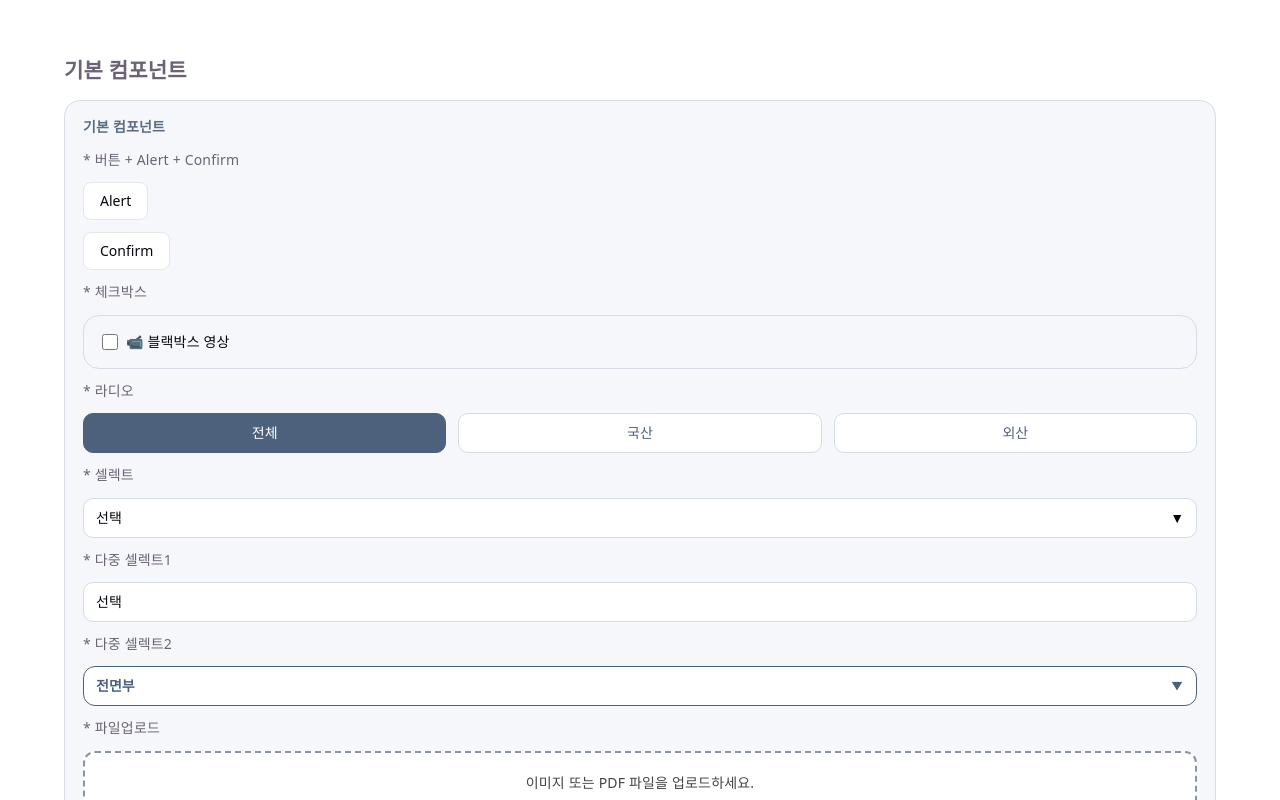
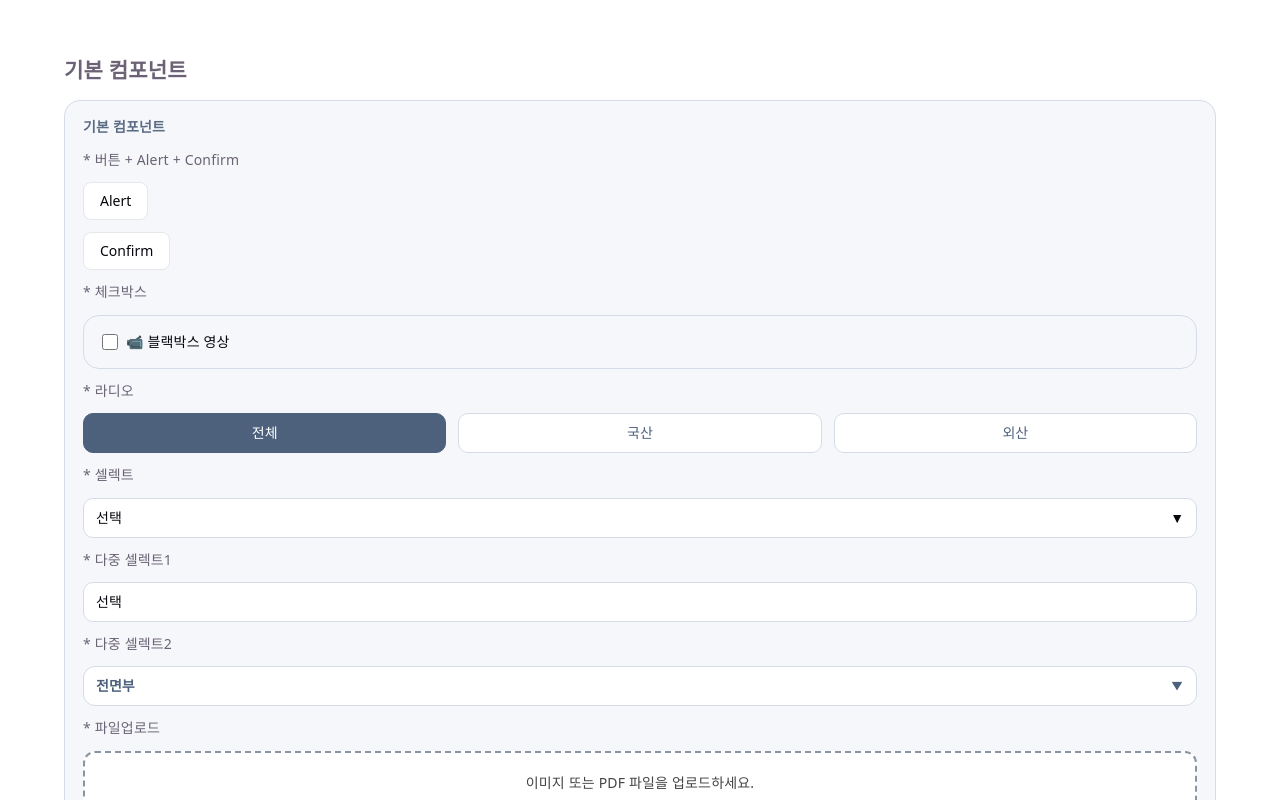
Before and after one commit to munjung/mvp-fe, a React (Vite) app: page /guide in a window 1280 px wide. Shown: the top 800 px of the page. Built offline with nearby package versions, Linux system fonts and the light colour scheme.

Commit message:
Design: border 색변경

```diff
--- a/src/main.tsx
+++ b/src/main.tsx
@@ -9,7 +9,7 @@ import DialogProvider from './providers/DialogProvider'
 const queryClient = new QueryClient({
   defaultOptions: {
     queries: {
-      retry: 2,
+      retry: 1,
     },
   },
 })
--- a/src/styles/card.css
+++ b/src/styles/card.css
@@ -307,7 +307,7 @@
   width: 100%;
   min-height: 40px;
   padding: 0 12px;
-  border: 1px solid var(--accent);
+  border: 1px solid var(--border-strong);
   border-radius: var(--radius-lg);
   background: var(--bg);
   cursor: pointer;
```
